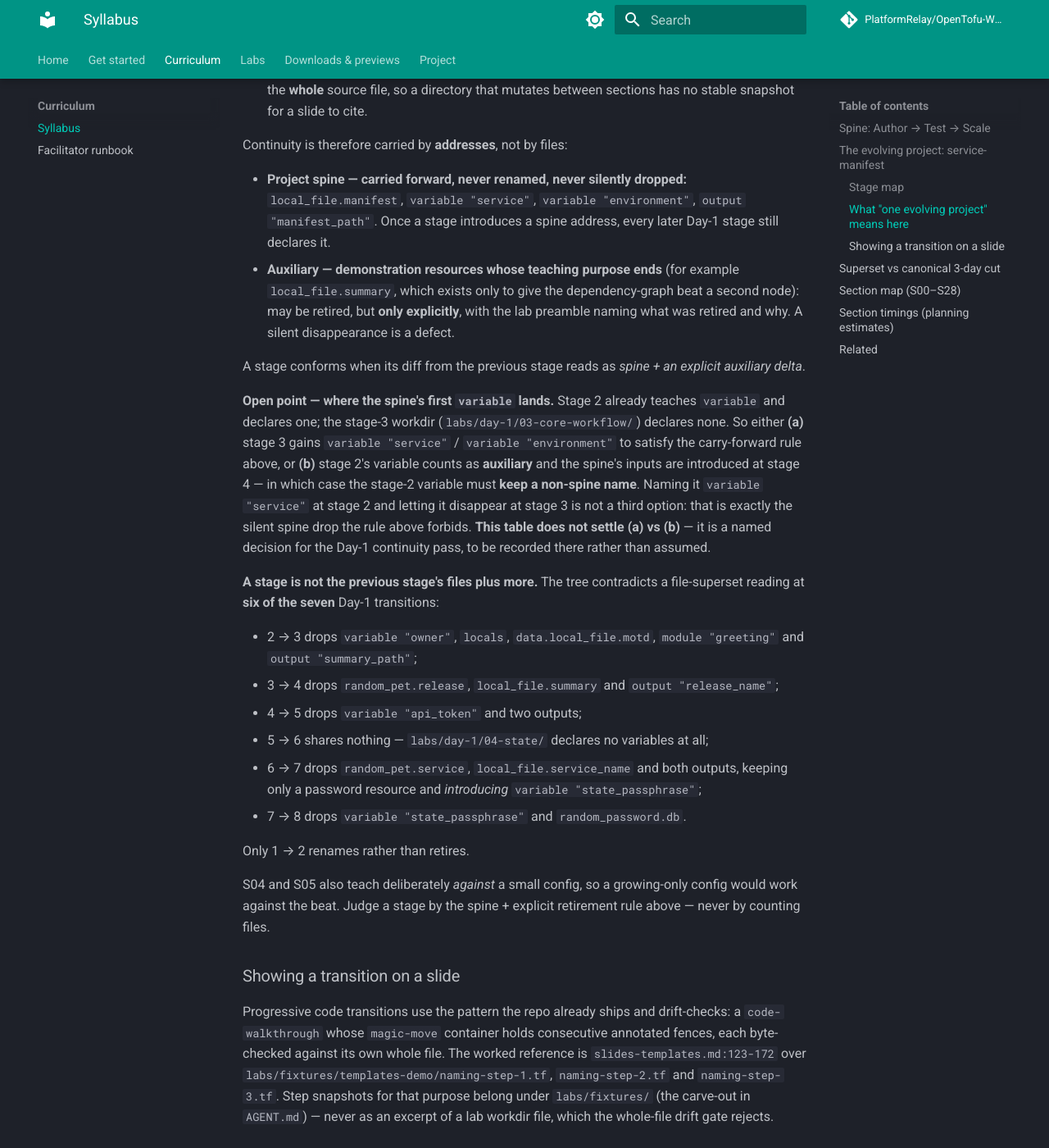
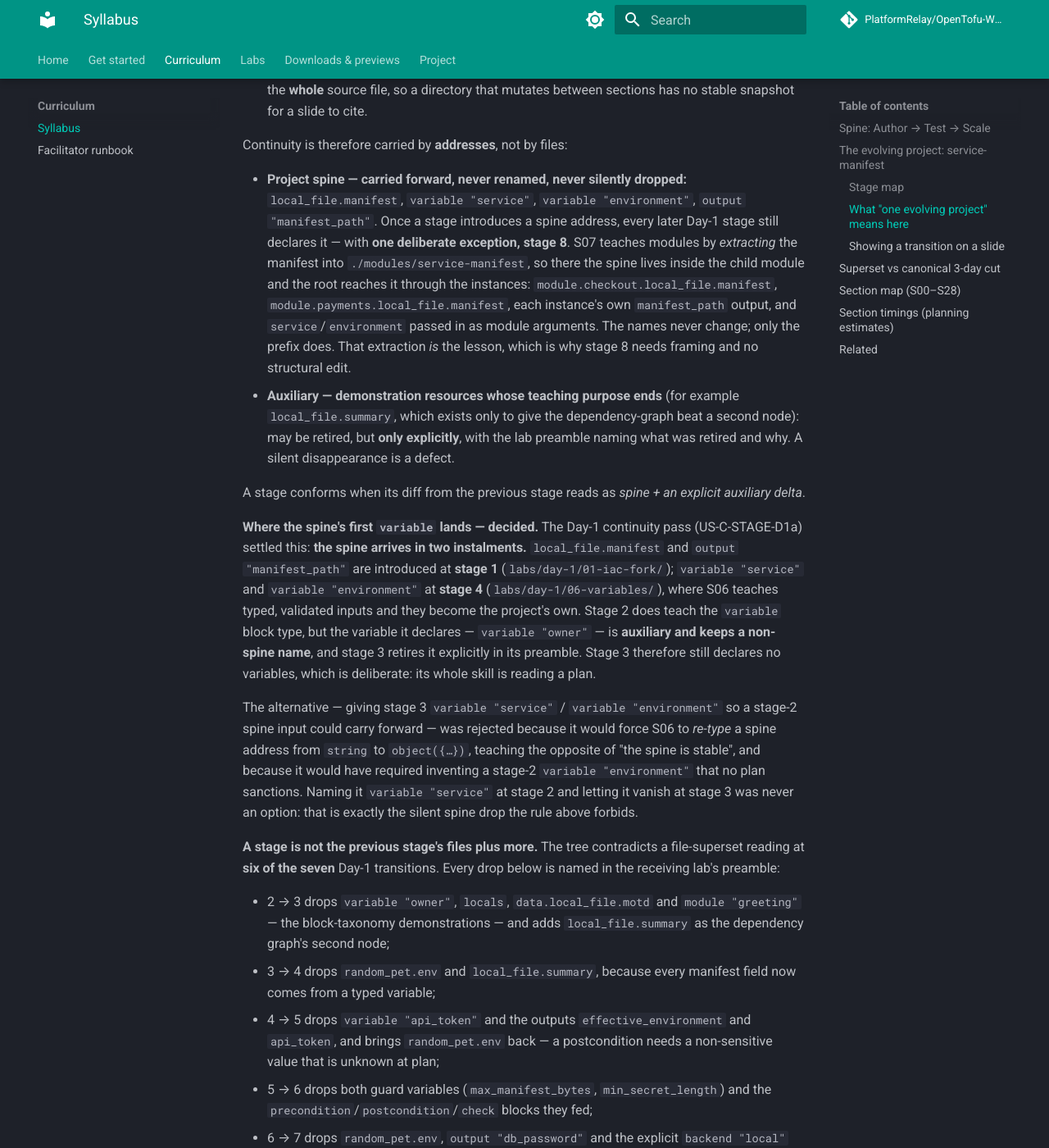
Before and after one commit to PlatformRelay/OpenTofu-Workshop, an MkDocs documentation site: the page built from docs/syllabus.md, in a window 1280 px wide and 1400 px high, scrolled down 3101 px. Shown: the whole window at 82% size. Built offline with MkDocs 1.6.1 and Material for MkDocs 9.7.7, drawn with Linux system fonts in a browser that asks for light colours; comment, search, counter and statistics services are not loaded; some of the changed text lies outside the part shown.

Commit message:
:memo: docs(repo): record the spine-variable decision and re-derive the transition lists
Resolves the Open point US-C-PROJECT deliberately left for this pass, in
both canonical copies. Decision: option (b) -- stage 2's variable is
auxiliary and keeps a non-spine name (variable "owner"); the spine's inputs,
variable "service" and variable "environment", are introduced at stage 4
where S06 teaches typed variables. Stage 3 still declares none, by design.
Rationale, options and a concrete revert are logged in the lane's INBOX
decision note (agent-context is gitignored).

The spine rule also gained the clause it was missing: "every later Day-1
stage still declares it" was false at stage 8, where S07 EXTRACTS the spine
into ./modules/service-manifest and the root reaches it as
module.checkout.local_file.manifest and friends. Names unchanged, prefix
moved -- which is why stage 8 is framing only.

Both file-superset lists in docs/syllabus.md and AGENT.md cited addresses
that no longer exist (output "summary_path", output "release_name",
local_file.service_name, random_password.db, and "5 -> 6 shares nothing").
Re-derived against the tree as it now stands: still six of the seven
transitions, but 1 -> 2 is now a pure superset rather than a rename, and
every listed drop is named in the receiving lab's Continuity preamble. The
facilitator runbook's matching claims and its S02 check question (seven ->
six block types, since module is now a forward reference) follow.

```diff
--- a/docs/syllabus.md
+++ b/docs/syllabus.md
@@ -93,7 +93,15 @@ Continuity is therefore carried by **addresses**, not by files:
 - **Project spine — carried forward, never renamed, never silently dropped:**
   `local_file.manifest`, `variable "service"`, `variable "environment"`,
   `output "manifest_path"`. Once a stage introduces a spine address, every later
-  Day-1 stage still declares it.
+  Day-1 stage still declares it — with **one deliberate exception, stage 8**.
+  S07 teaches modules by *extracting* the manifest into
+  `./modules/service-manifest`, so there the spine lives inside the child module
+  and the root reaches it through the instances:
+  `module.checkout.local_file.manifest`,
+  `module.payments.local_file.manifest`, each instance's own `manifest_path`
+  output, and `service`/`environment` passed in as module arguments. The names
+  never change; only the prefix does. That extraction *is* the lesson, which is
+  why stage 8 needs framing and no structural edit.
 - **Auxiliary — demonstration resources whose teaching purpose ends** (for
   example `local_file.summary`, which exists only to give the dependency-graph
   beat a second node): may be retired, but **only explicitly**, with the lab
@@ -102,33 +110,45 @@ Continuity is therefore carried by **addresses**, not by files:
 A stage conforms when its diff from the previous stage reads as *spine + an
 explicit auxiliary delta*.
 
-**Open point — where the spine's first `variable` lands.** Stage 2 already
-teaches `variable` and declares one; the stage-3 workdir
-(`labs/day-1/03-core-workflow/`) declares none. So either **(a)** stage 3 gains
-`variable "service"` / `variable "environment"` to satisfy the carry-forward rule
-above, or **(b)** stage 2's variable counts as **auxiliary** and the spine's
-inputs are introduced at stage 4 — in which case the stage-2 variable must
-**keep a non-spine name**. Naming it `variable "service"` at stage 2 and letting
-it disappear at stage 3 is not a third option: that is exactly the silent spine
-drop the rule above forbids. **This table does not settle (a) vs (b)** — it is a
-named decision for the Day-1 continuity pass, to be recorded there rather than
-assumed.
+**Where the spine's first `variable` lands — decided.** The Day-1 continuity
+pass (US-C-STAGE-D1a) settled this: **the spine arrives in two instalments.**
+`local_file.manifest` and `output "manifest_path"` are introduced at **stage 1**
+(`labs/day-1/01-iac-fork/`); `variable "service"` and `variable "environment"` at
+**stage 4** (`labs/day-1/06-variables/`), where S06 teaches typed, validated
+inputs and they become the project's own. Stage 2 does teach the `variable` block
+type, but the variable it declares — `variable "owner"` — is **auxiliary and
+keeps a non-spine name**, and stage 3 retires it explicitly in its preamble.
+Stage 3 therefore still declares no variables, which is deliberate: its whole
+skill is reading a plan.
+
+The alternative — giving stage 3 `variable "service"` / `variable "environment"`
+so a stage-2 spine input could carry forward — was rejected because it would
+force S06 to *re-type* a spine address from `string` to `object({…})`, teaching
+the opposite of "the spine is stable", and because it would have required
+inventing a stage-2 `variable "environment"` that no plan sanctions. Naming it
+`variable "service"` at stage 2 and letting it vanish at stage 3 was never an
+option: that is exactly the silent spine drop the rule above forbids.
 
 **A stage is not the previous stage's files plus more.** The tree contradicts a
-file-superset reading at **six of the seven** Day-1 transitions:
+file-superset reading at **six of the seven** Day-1 transitions. Every drop below
+is named in the receiving lab's preamble:
 
-- 2 → 3 drops `variable "owner"`, `locals`, `data.local_file.motd`,
-  `module "greeting"` and `output "summary_path"`;
-- 3 → 4 drops `random_pet.release`, `local_file.summary` and
-  `output "release_name"`;
-- 4 → 5 drops `variable "api_token"` and two outputs;
-- 5 → 6 shares nothing — `labs/day-1/04-state/` declares no variables at all;
-- 6 → 7 drops `random_pet.service`, `local_file.service_name` and both outputs,
-  keeping only a password resource and *introducing*
-  `variable "state_passphrase"`;
-- 7 → 8 drops `variable "state_passphrase"` and `random_password.db`.
+- 2 → 3 drops `variable "owner"`, `locals`, `data.local_file.motd` and
+  `module "greeting"` — the block-taxonomy demonstrations — and adds
+  `local_file.summary` as the dependency graph's second node;
+- 3 → 4 drops `random_pet.env` and `local_file.summary`, because every manifest
+  field now comes from a typed variable;
+- 4 → 5 drops `variable "api_token"` and the outputs `effective_environment` and
+  `api_token`, and brings `random_pet.env` back — a postcondition needs a
+  non-sensitive value that is unknown at plan;
+- 5 → 6 drops both guard variables (`max_manifest_bytes`, `min_secret_length`)
+  and the `precondition`/`postcondition`/`check` blocks they fed;
+- 6 → 7 drops `random_pet.env`, `output "db_password"` and the explicit
+  `backend "local"` block, and *introduces* `variable "state_passphrase"`;
+- 7 → 8 drops `variable "state_passphrase"` and `random_password.session`, and
+  moves the spine inside `./modules/service-manifest`.
 
-Only 1 → 2 renames rather than retires.
+Only 1 → 2 retires nothing at all — it is the one pure superset.
 
 S04 and S05 also teach deliberately *against* a small config, so a growing-only
 config would work against the beat. Judge a stage by the spine + explicit
```
Also changed, not shown: AGENT.md (+31 -19 lines), docs/facilitator-runbook.md (+13 -7 lines).
